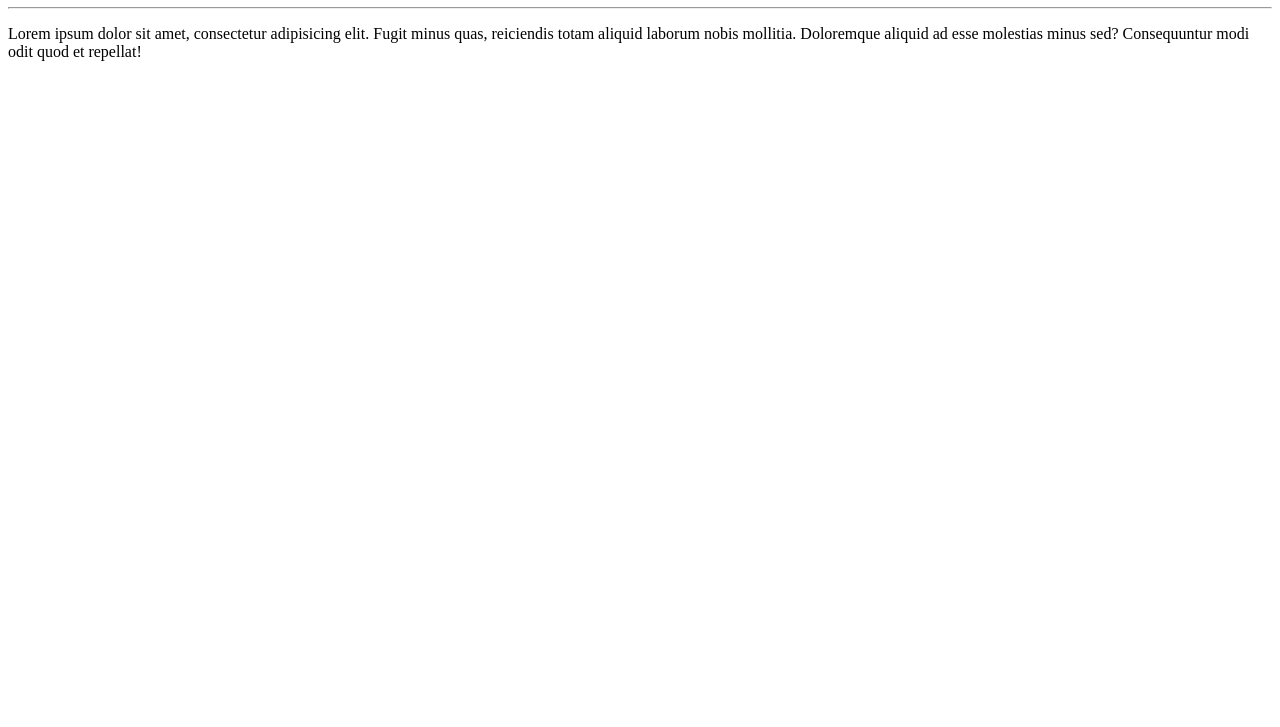
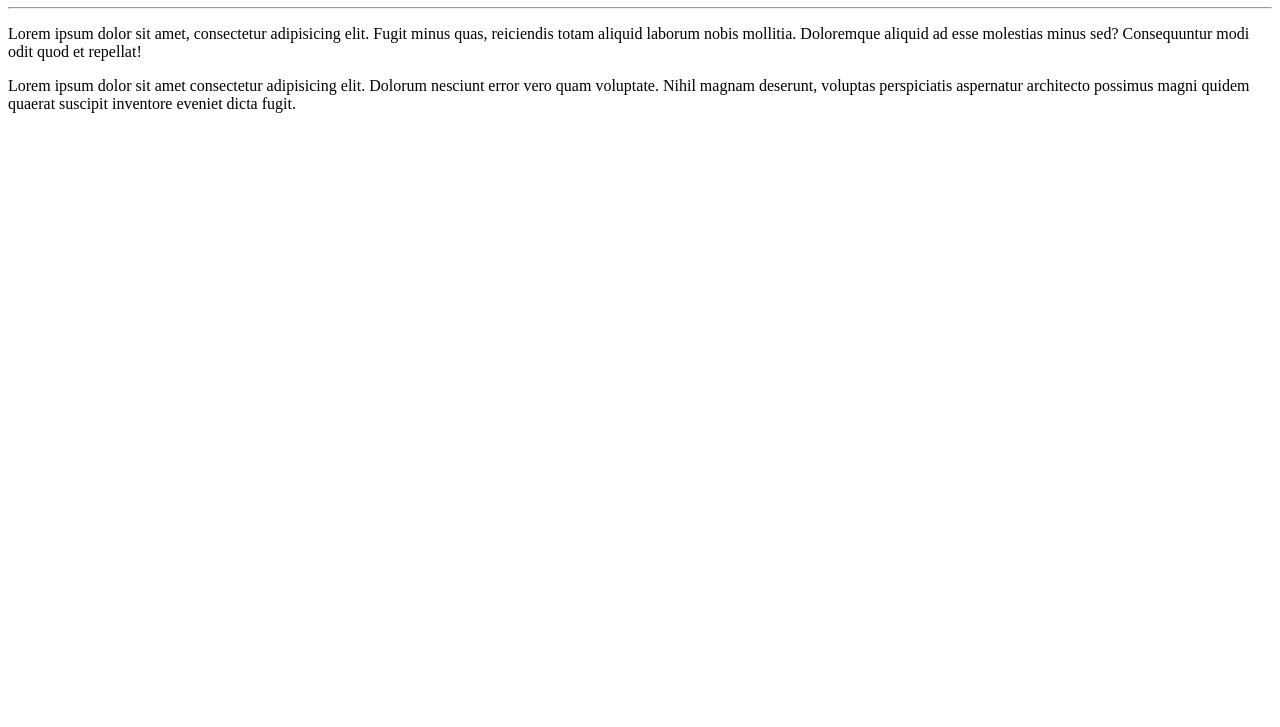
Before and after one commit to Iago2327/Ola-Mundo, a plain HTML site: page site ex/index.html in a window 1280 px wide. Shown: the part 73-800 px from the top of the page. Drawn offline with Linux system fonts and the light colour scheme.

Commit message:
adc um paragrafo

```diff
--- a/site ex/index.html
+++ b/site ex/index.html
@@ -10,5 +10,6 @@
     <h1>Olá, Mundo!</h1>
     <hr>
     <p>Lorem ipsum dolor sit amet, consectetur adipisicing elit. Fugit minus quas, reiciendis totam aliquid laborum nobis mollitia. Doloremque aliquid ad esse molestias minus sed? Consequuntur modi odit quod et repellat!</p>
+    <p>Lorem ipsum dolor sit amet consectetur adipisicing elit. Dolorum nesciunt error vero quam voluptate. Nihil magnam deserunt, voluptas perspiciatis aspernatur architecto possimus magni quidem quaerat suscipit inventore eveniet dicta fugit.</p>
 </body>
 </html>
```
